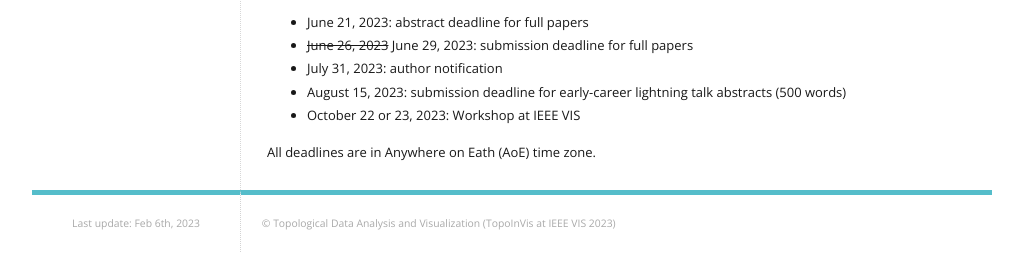
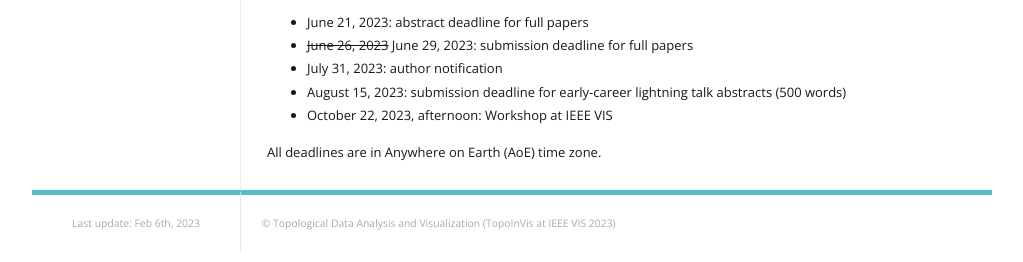
Before and after one commit to TopoInVis-Workshop/2024, a Jekyll site: the page built from _pages/call-for-papers.md, in a window 1280 px wide. Shown: the part 1381-1643 px from the top of the page, without its empty margins (128-1151 px from the left). Built offline with Jekyll 4.4.1, drawn with Linux system fonts in a browser that asks for light colours.

Commit message:
Update call-for-papers.md

```diff
--- a/_pages/call-for-papers.md
+++ b/_pages/call-for-papers.md
@@ -70,6 +70,6 @@ Important Dates:
 * <del>June 26, 2023</del> June 29, 2023: submission deadline for full papers
 * July 31, 2023: author notification
 * August 15, 2023: submission deadline for early-career lightning talk abstracts (500 words)
-* October 22 or 23, 2023: Workshop at IEEE VIS
+* October 22, 2023, afternoon: Workshop at IEEE VIS
 
-All deadlines are in Anywhere on Eath (AoE) time zone.
+All deadlines are in Anywhere on Earth (AoE) time zone.
```
